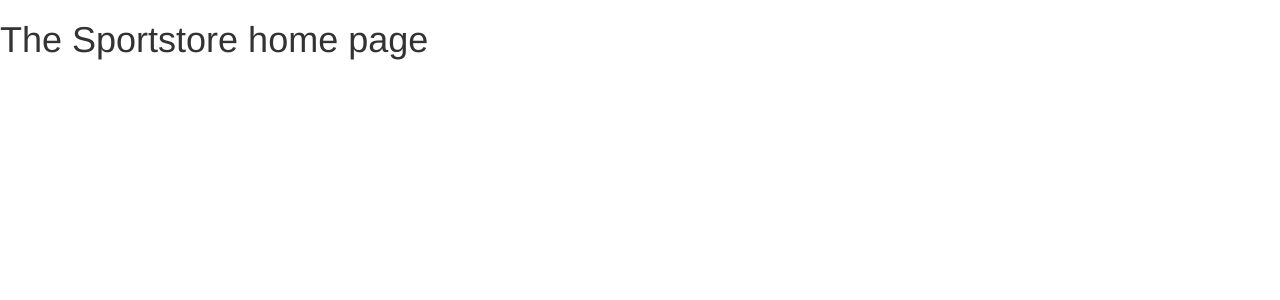
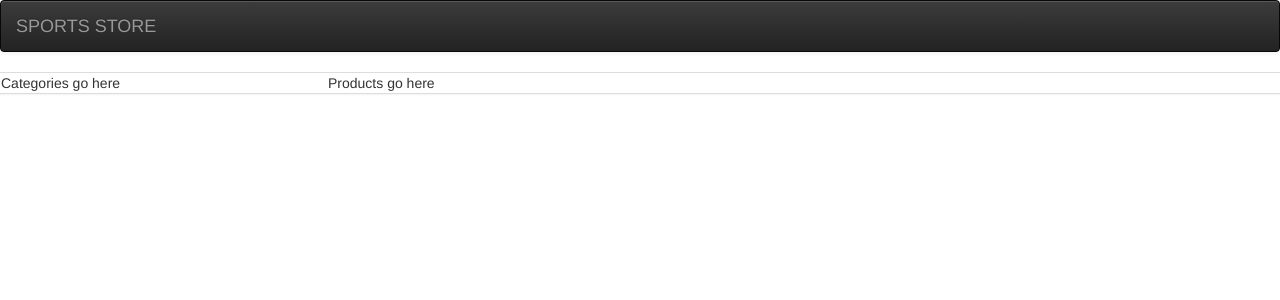
Before and after one commit to pwhipp/pro_angularjs, a Django app: template sportstore/templates/sportstore/index.html in a window 1280 px wide. Shown: the top 300 px of the page. Run offline with Django 3.2, Linux system fonts and the light colour scheme; the template is opened without the code that fills it, so the values that code supplies are empty; some libraries are stand-ins or nearby versions.

Commit message:
Added basic sportstore wireframe (6.1)

```diff
--- a/core/templates/core/base.html
+++ b/core/templates/core/base.html
@@ -5,6 +5,7 @@
     <title>{% block title %}{% endblock title %}</title>
     <script src="{% static 'core/js/angular.js' %}"></script>
     <link href="{% static 'core/css/bootstrap.css' %}" rel="stylesheet" />
+    <link href="{% static 'core/css/bootstrap-theme.css' %}" rel="stylesheet" />
     {% block head_extras %}{% endblock head_extras %}
 </head>
 <body {% block body_attributes %}{% endblock body_attributes %}>
--- a/sportstore/templates/sportstore/base.html
+++ b/sportstore/templates/sportstore/base.html
@@ -4,3 +4,16 @@
     <script src="{% static 'sportstore/js/angular-resource.js' %}"></script>
     <script src="{% static 'sportstore/js/angular-route.js' %}"></script>
 {% endblock head_extras %}
+{% block body %}
+    <div class="navbar navbar-inverse">
+        <a class="navbar-brand" href="#">SPORTS STORE</a>
+    </div>
+    <div class="panel panel-default row">
+        <div class="col-xs-3">
+             Categories go here
+        </div>
+        <div class="col-xs-8">
+            Products go here
+        </div>
+    </div>
+{% endblock body %}
--- a/sportstore/templates/sportstore/index.html
+++ b/sportstore/templates/sportstore/index.html
@@ -1,4 +1 @@
 {% extends 'sportstore/base.html' %}
-{% block body %}
-    <h1>The Sportstore home page</h1>
-{% endblock body %}
```
